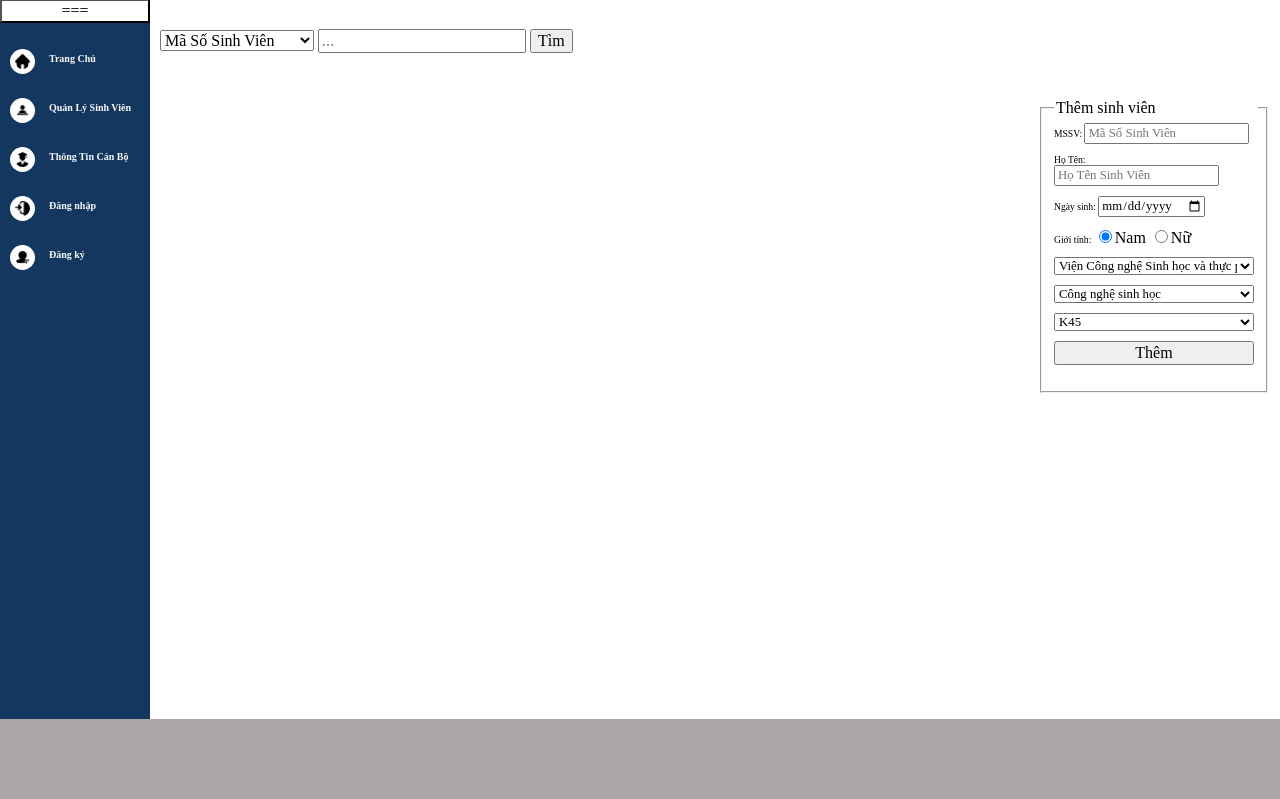
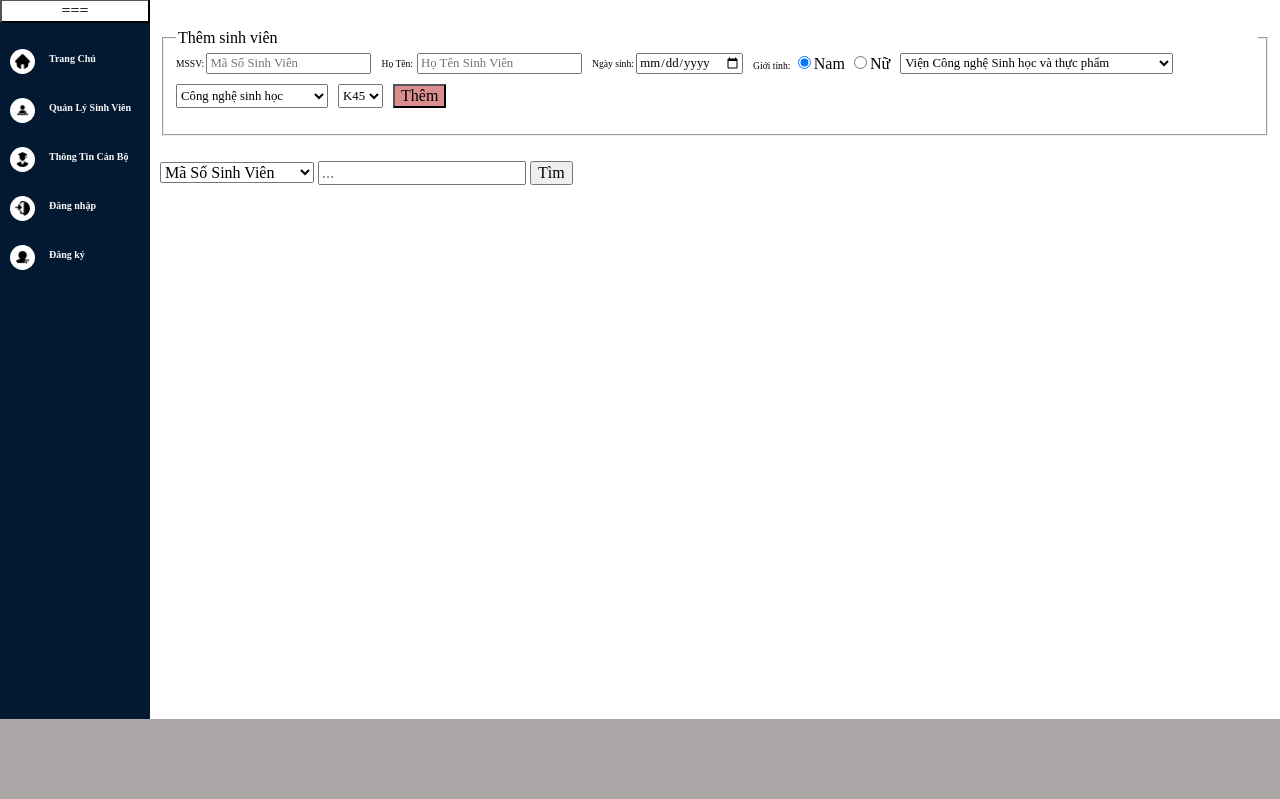
Before and after one commit to DanyDoan/CT428, a PHP site: page /views/sinhvien.php in a window 1280 px wide. Shown: the part 175-974 px from the top of the page. Run offline with PHP 8.4, Linux system fonts and the light colour scheme; data that the repository does not hold is empty; grey boxes are pictures that could not be loaded.

Commit message:
Merged trungdan and trachtuan branches

```diff
--- a/project/assets/css/style.css
+++ b/project/assets/css/style.css
@@ -124,6 +124,7 @@ main {
     flex-direction: column;
     align-items: center;
     width: auto;
+    height: fit-content;
 }
 
 #content table {
@@ -146,7 +147,8 @@ footer {
 header,
 #sideBar,
 footer {
-    background-color: #14375F;
+    background-color: #031931;
+    z-index: 10;
 }
 
 footer{
--- a/project/assets/js/hienThiSinhVien.js
+++ b/project/assets/js/hienThiSinhVien.js
@@ -13,8 +13,8 @@ function hienThiSinhVien(danhSachSinhVien) {
         for (let muc in sinhVien) {
             row += "<td>" + sinhVien[muc] + "</td>";
         }
-        row += "<td><button type='button' onclick='suaSinhVien("+sinhVien["MSSV"]+")' class='icon'></button></button>"
-        row += "<button type='button' onclick='xoaSinhVien("+sinhVien["MSSV"]+")' class='icon'></button></td></tr>";
+        row += `<td><button type='button' onclick="suaSinhVien('${sinhVien["MSSV"]}')" class='icon'></button></button>`
+        row += `<button type='button' onclick="xoaSinhVien('${sinhVien["MSSV"]}')" class='icon'></button></td></tr>`;
         stack.push(row);
         count++;
         if (count % 10 == 0) {
--- a/project/assets/js/xoaSinhVien.js
+++ b/project/assets/js/xoaSinhVien.js
@@ -1,3 +1,11 @@
 function xoaSinhVien(MSSV){
-    alert(MSSV);
+    xhttp = new XMLHttpRequest();
+
+    xhttp.onload = function(){
+        let danhSachSinhVien = JSON.parse(this.responseText);
+        hienThiSinhVien(danhSachSinhVien);
+    }
+    xhttp.open("POST", "../controllers/xoaSinhVien.php");
+    xhttp.setRequestHeader("Content-type", "application/x-www-form-urlencoded");
+    xhttp.send("MSSV=" + encodeURIComponent(MSSV));
 }
--- a/project/views/sinhvien.php
+++ b/project/views/sinhvien.php
@@ -11,17 +11,22 @@ require("../config/db.php");
     <link rel="icon" href="https://yu.ctu.edu.vn/images/upload/article/2020/03/0305-logo-ctu.png">
     <link rel="stylesheet" href="../assets/css/style.css?v=1">
     <style>
+        main{
+            z-index: 0;
+        }
         #content {
+            z-index: 1;
             display: grid;
             padding: 30px 10px;
-            grid-template-columns: 4fr 1fr;
-            grid-template-rows: auto 1fr 200px;
             gap: 30px 10px;
+            grid-template-rows: auto 30px 1fr 20px;
             grid-template-areas:
-                "searchBar searchBar"
-                "container toolBox"
-                "remain remain"
+                "toolBox"
+                "searchBar"
+                "container"
+                "remain"
             ;
+            position: relative;
         }
 
         #searchBar {
@@ -55,7 +60,7 @@ require("../config/db.php");
         }
         th,
         td {
-            font-size: 0.6em;
+            font-size: 0.8em;
             width: fit-content;
         }
 
@@ -67,7 +72,7 @@ require("../config/db.php");
 
         #toolBox fieldset {
             display: flex;
-            flex-direction: column;
+            flex-direction: row;
             box-sizing: border-box;
         }
 
@@ -83,7 +88,7 @@ require("../config/db.php");
         }
 
         #toolBox select {
-            width: 200px;
+            width: fit-content;
             font-size: 0.8em;
         }
 
@@ -103,6 +108,7 @@ require("../config/db.php");
 
         #anounceBox{
             position: absolute;
+            right:20px;
         }
         @media only screen and (max-width: 600px) {
             * {
@@ -112,11 +118,14 @@ require("../config/db.php");
             #content {
                 grid-column: 1fr;
                 grid-template-areas:
-                    "searchBar searchBar searchBar"
-                    "container container container"
+                    "searchBar"
+                    "container"
+                    "remain"
                 ;
             }
-
+            #container{
+                width: 100%;
+            }
             #toolBox {
                 display: none;
             }
@@ -152,6 +161,24 @@ require("../config/db.php");
         }        #studentList tr:nth-child(2n){
             background-color: rgb(255, 255, 255);
         }
+
+        #toolBox{
+            z-index: 0;
+            transition: 1s;
+        }
+        #content.active{
+            transform:translateY(-100px);
+            transition: 0.5s;
+            position: absolute;
+            overflow: hidden;
+        }
+        #toolBox div{
+            width: fit-content;
+        }
+        #toolBox button{
+            width: fit-content;
+            background-color: rgb(218, 142, 142);
+        }
     </style>
 </head>
 
@@ -163,7 +190,7 @@ require("../config/db.php");
     ?>
 
     <!-- Main -->
-    <main>
+    <main id="main">
         <?php
         require("../require/sideBar.html")
         ?>
@@ -238,6 +265,7 @@ require("../config/db.php");
                             <option value="K50">K50</option>
                         </select>
                         <button type="button" onclick="themSinhVien()">Thêm</button>
+                        <!-- <button type="button" onclick="hide()">Ẩn</button> -->
                     </form>
                 </fieldset>
                 <div id="anounceBox">
@@ -267,6 +295,11 @@ require("../config/db.php");
 
 </html>
 
+<script>
+    function hide(){
+        document.getElementById("content").classList.toggle("active");
+    }
+</script>
 <!-- Ẩn hiện side bar -->
 <script src="../assets/js/hideNav.js"></script>
 
@@ -274,10 +307,10 @@ require("../config/db.php");
 <script src="../assets/js/danhSachNganh.js"></script>
 
 <!-- Các chức năng thêm, sửa, xóa, tìm kiếm sinh viên -->
-<script src="../assets/js/xoaSinhVien.js"></script>
-<script src="../assets/js/hienThiSinhVien.js?v=1.0.1"></script>
+<script src="../assets/js/hienThiSinhVien.js?v=1.1"></script>
 <script src="../assets/js/themSinhVien.js"></script>
 <script src="../assets/js/timSinhVien.js"></script>
+<script src="../assets/js/xoaSinhVien.js?v=1.0.1"></script>
 
 <!-- Gọi hàm :v -->
 <script>
```
Also changed, not shown: project/controllers/xoaSinhVien.php (added, +11 -0 lines), project/models/admin.php (deleted, +0 -46 lines), project/models/canbo.php (added, +56 -0 lines), project/views/canbo.php (+9 -9 lines).
